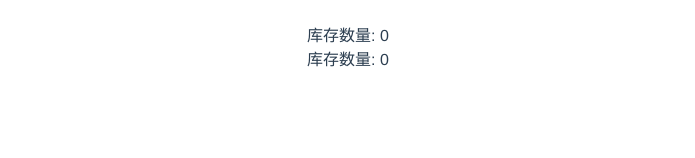
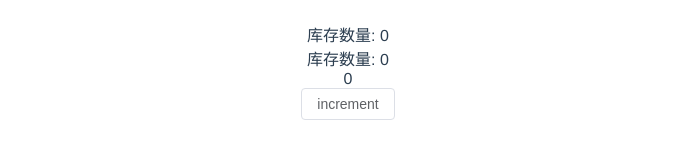
Before and after one commit to tohsaka888/learn-vue, a Vue app: page /#/reactive-ref in a window 1280 px wide. Shown: the part 362-520 px from the top of the page, without its empty margins (292-987 px from the left). Built offline with nearby package versions, Linux system fonts and the light colour scheme.

Commit message:
feat: add nextTick

```diff
--- a/src/components/ReactiveRef.vue
+++ b/src/components/ReactiveRef.vue
@@ -16,12 +16,14 @@
   <template v-for="(book, index) in books">
     <component-basis :book="book" :index="index" intro="book" @enlarge-text="enlargeText" />
   </template>
+  <div ref="divRef">{{ state.count }}</div>
+  <el-button @click="increment">increment</el-button>
 </template>
 
 <script setup lang='ts'>
 
 import _ from 'lodash';
-import { computed, reactive, ref, watch } from 'vue';
+import { computed, nextTick, reactive, ref, watch } from 'vue';
 
 const options: string[] = ['奇幻', '日常', '机战']
 const fontSize = ref<number>(1)
@@ -41,9 +43,32 @@ const newBook = reactive<Book>({
 // 字符串等字面值使用Ref
 const inventory = ref<number>(0)
 
+
+const divRef = ref<HTMLDivElement>()
 // 对象数组使用Reactive
-const books = reactive<Book[]>([])
+// 不推荐的写法
+// const books = reactive<Book[]>([])
 
+// 推荐的写法
+const books: Book[] = reactive([])
+
+const state: { count: number } = reactive({ count: 0 })
+
+const increment = () => {
+  let id = setInterval(() => {
+    state.count++
+    // 0, 1, 2, 3, 4
+    console.log(divRef.value?.innerHTML)
+    // 获取更新后的DOM
+    nextTick(() => {
+      // 1, 2, 3, 4, 5
+      console.log(divRef.value?.innerHTML)
+    })
+    if (state.count === 5) {
+      clearInterval(id)
+    }
+  }, 1000)
+}
 
 // watch
 watch(books, () => {
@@ -67,7 +92,7 @@ const addNewBook = (): void => {
  * @returns {any}
  */
 const enlargeText = (enlargeNum: number) => {
-  fontSize.value+= enlargeNum
+  fontSize.value += enlargeNum
 }
 
 </script>
```
